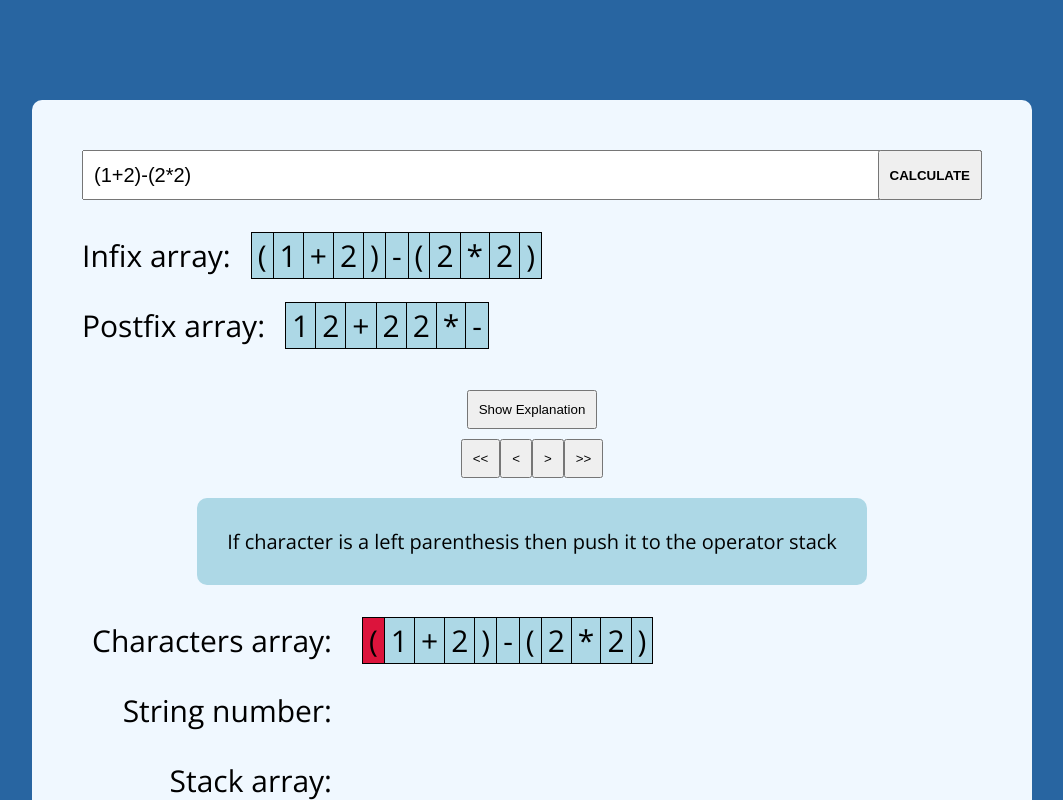
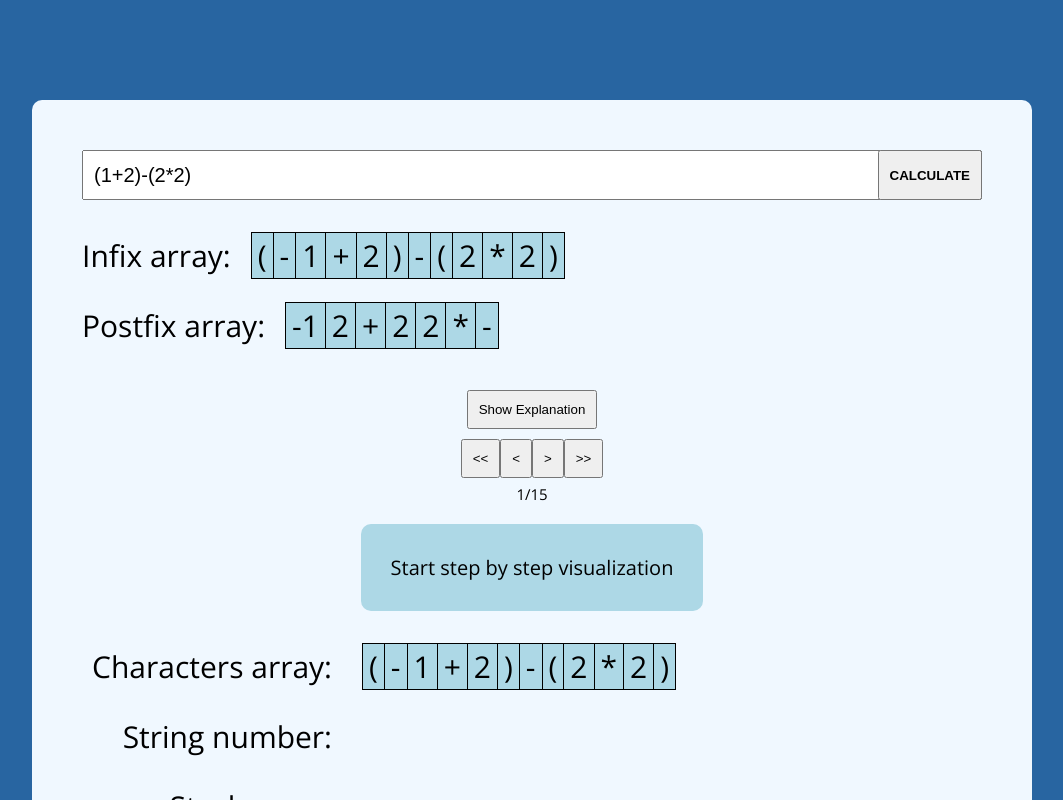
Before and after one commit to DawidZyluk/infix-to-postfix-parser, a React (Vite) app: page / in a window 1280 px wide. Both pictures are taken after a click on the button "Show Explanation". Shown: the top 800 px of the page, without its empty margins (108-1171 px from the left). Built offline with nearby package versions, Linux system fonts and the light colour scheme.

Commit message:
Add working explanation messages

```diff
--- a/src/App.jsx
+++ b/src/App.jsx
@@ -7,7 +7,7 @@ import Explanation from "./components/Explanation";
 import { toInfix, toPostfix } from "./utils/parsingFunctions";
 
 function App() {
-  const [expression, setExpression] = useState("(1+2)-(2*2)");
+  const [expression, setExpression] = useState("(-1+2)-(2*2)");
   const [showExplanation, setShowExplanation] = useState(false)
 
   const setExpressionHandler = (expression) => {
--- a/src/components/Explanation.jsx
+++ b/src/components/Explanation.jsx
@@ -6,13 +6,12 @@ import ExplanationText from "./ExplanationText";
 const Explanation = ({ infix, postfixData }) => {
   const [index, setIndex] = useState(0);
 
-  const currentStringNumberIteration = postfixData.stringNumberIterations[index-1]
-  const currentStackStep = postfixData.stackIterations[index-1]
-  const currentOutputStep = postfixData.outputIterations[index-1]
+  const currentStringNumberIteration = postfixData.stringNumberIterations[index-2]
+  const currentStackStep = postfixData.stackIterations[index-2]
+  const currentOutputStep = postfixData.outputIterations[index-2]
   const currentExplanation = postfixData.explanationsLog[index]
 
-  const maxIndex = postfixData.stackIterations.length;
-  console.log(postfixData)
+  const maxIndex = postfixData.explanationsLog.length;
 
   const clickHandler = (step) => {
     if(index + step >= 0 && index + step < maxIndex) setIndex(prevState => prevState + step)
@@ -26,8 +25,9 @@ const Explanation = ({ infix, postfixData }) => {
         <button onClick={() => clickHandler(1)}>{`>`}</button>
         <button onClick={() => setIndex(maxIndex-1)}>{`>>`}</button>
       </div>
+      <div className={styles.stepsCounter}>{index+1}/{maxIndex}</div>
       <ExplanationText operatorType={currentExplanation.type} explanationCase={currentExplanation.case}/>
-      <CharactersArray data={infix} name={"Characters array:"} current={index} fixed="true"/>
+      <CharactersArray data={infix} name={"Characters array:"} current={index-1} fixed="true"/>
       <CharactersArray data={currentStringNumberIteration} name={"String number:"} fixed="true"/>
       <CharactersArray data={currentStackStep} name={"Stack array:"} fixed="true"/>
       <CharactersArray data={currentOutputStep} name={"Output array:"} fixed="true"/>
--- a/src/components/Explanation.module.css
+++ b/src/components/Explanation.module.css
@@ -13,3 +13,8 @@
   font-size: 2rem;
   border-radius: 1rem;
 }
+
+.stepsCounter {
+  margin-top: .6rem;
+  font-size: 1.5rem;
+}
--- a/src/components/ExplanationText.jsx
+++ b/src/components/ExplanationText.jsx
@@ -2,14 +2,18 @@ import React from 'react'
 import styles from './ExplanationText.module.css'
 
 const ExplanationText = ({operatorType, explanationCase}) => {
-  const trueStatements = explanationCase?.shouldProceed.trueStatements;
+  const trueStatements = explanationCase?.shouldProceed?.trueStatements || [];
+
+  // console.log(explanationCase)
 
   const renderText = () => {
+    if(operatorType === "Start") return <div className={styles.text}>Start step by step visualization</div>
     if(operatorType === "Digit") return <div className={styles.text}>If character is a digit append it to the strign number representation</div>
-    if(operatorType === "Negation") return <div className={styles.text}>If "-" appears at the beggining of the expression or "(" is at the top of the operator stack and the incoming character is "-" or incoming char is not "(" and any other operator is at the top of the operator stack then prepend "-" to the string number representatnion</div>
+    if(operatorType === "Negation") return <div className={styles.text}><p className={`${styles.statement} ${trueStatements.includes(0) ? styles.true : styles.unmached}`}>If "-" appears at the beggining of the expression </p> or <p className={`${styles.statement} ${trueStatements.includes(1) ? styles.true : styles.unmached}`}>"(" is at the top of the operator stack and the incoming character is "-"</p> or <p className={`${styles.statement} ${trueStatements.includes(2) ? styles.true : styles.unmached}`}>incoming char is not "(" and any other operator is at the top of the operator stack</p> then prepend "-" to the string number representatnion</div>
     if(operatorType === "Operator") return <div className={styles.text}>If character is an operator check if string number representatnion holds any number. If <p className={`${styles.statement} ${explanationCase.stringHasValue ? styles.true : styles.unmached}`}>it does hold a number</p> push the number to the optput array and clear the string. Then while <p className={`${styles.statement} ${trueStatements.includes(0) ? styles.true : styles.false}`}>stack has any operators in it</p> and <p className={`${styles.statement} ${trueStatements.includes(1) ? styles.true : styles.false}`}>"(" is not at the top of the stack</p> and <p className={`${styles.statement} ${trueStatements.includes(2) ? styles.true : styles.false}`}>precedence of the operator at the top of the stack is greater than precedence of incominc operator</p> push what's on the top of the stack to the output array. Then push the incoming operator to the operator stack</div>
     if(operatorType === "Left parenthesis") return <div className={styles.text}>If character is a left parenthesis then push it to the operator stack</div>
-    if(operatorType === "Right parenthesis") return <div className={styles.text}>If character is a right parenthesis push string number to the output array then while character at the top of the stack is not "(" and stack is not empty push operator at the top of the stack to the output array then delete the left parenthesis</div>
+    if(operatorType === "Right parenthesis") return <div className={styles.text}>If character is a right parenthesis if <p className={`${styles.statement} ${explanationCase.stringHasValue ? styles.true : styles.unmached}`}>string number contains any number </p>push this number to the output array then while <p className={`${styles.statement} ${trueStatements.includes(0) ? styles.true : styles.false}`}>character at the top of the stack is not "("</p> and <p className={`${styles.statement} ${trueStatements.includes(0) ? styles.true : styles.false}`}>stack is not empty</p> push operator at the top of the stack to the output array then delete the left parenthesis</div>
+    if(operatorType === "Outputing") return <div className={styles.text}>If <p className={`${styles.statement} ${explanationCase.stringHasValue ? styles.true : styles.unmached}`}>string number representatnion contains any number left</p> or <p className={`${styles.statement} ${explanationCase.stackHasValue ? styles.true : styles.unmached}`}>the stack isn't empty</p> push everything to the output</div>
     if(operatorType === "The End") return <div className={styles.text}>The End</div>
   }
 
--- a/src/utils/helperFunctions.js
+++ b/src/utils/helperFunctions.js
@@ -13,12 +13,15 @@ export function iterateAndPushToArray(from, to) {
 }
 
 export function caseOfNegation(stringNumber, stack, precedence, char, index) {
-  return evalOr(
-    char === "-" && index === 0,
-    stack[stack.length - 1] === "(" && char === "-",
-    precedence.has(stack[stack.length - 1]) &&
-      stringNumber.length === 0 &&
-      char !== "(");
+  return {
+    stringHasValue: stringNumber.length > 0,
+    shouldProceed: evalOr(
+      char === "-" && index === 0,
+      stack[stack.length - 1] === "(" && char === "-",
+      precedence.has(stack[stack.length - 1]) &&
+        stringNumber.length === 0 &&
+        char !== "(")
+  }
 }
 
 
@@ -37,6 +40,13 @@ export function caseOfRightParenthesis(stringNumber, stack) {
   return {
     stringHasValue: stringNumber.length > 0,
     shouldProceed: evalAnd(stack[stack.length - 1] !== "(", stack.length > 0),
+  };
+}
+
+export function caseOfOutputing(stringNumber, stack) {
+  return {
+    stringHasValue: stringNumber.length > 0,
+    stackHasValue: stack.length > 0,
   };
 }
 
--- a/src/utils/parsingFunctions.js
+++ b/src/utils/parsingFunctions.js
@@ -1,9 +1,9 @@
 import {
   iterateAndPushToArray,
+  caseOfNegation,
   caseOfOperator,
   caseOfRightParenthesis,
-  evalAnd,
-  evalOr,
+  caseOfOutputing,
 } from "./helperFunctions";
 
 const precedence = new Map([
@@ -39,6 +39,7 @@ export function toPostfix(expression) {
   const stack = [];
   let stringNumber = "";
 
+  explanationsLog.push({ type: "Start" });
   for (let index = 0; index < expression.length; index++) {
     const char = expression[index];
 
@@ -95,6 +96,7 @@ export function toPostfix(expression) {
     iterateAndPushToArray(stack, stackIterations);
     iterateAndPushToArray(output, outputIterations);
   }
+  explanationsLog.push({ type: "Outputing", case: caseOfOutputing(stringNumber, stack) });
   if (stringNumber.length > 0) output.push(stringNumber);
   while (stack.length > 0) output.push(stack.pop());
   stackIterations.push(stack);
```
